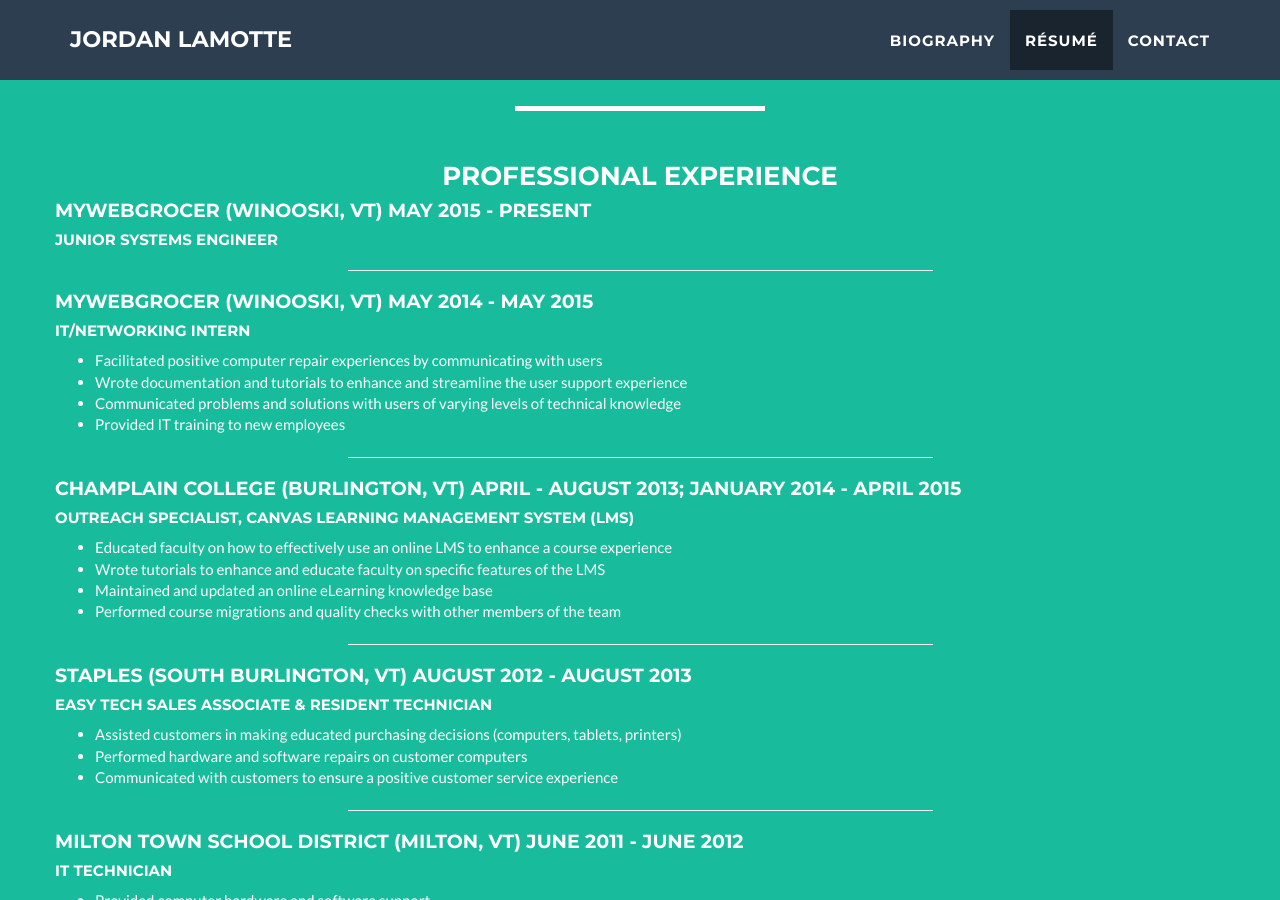
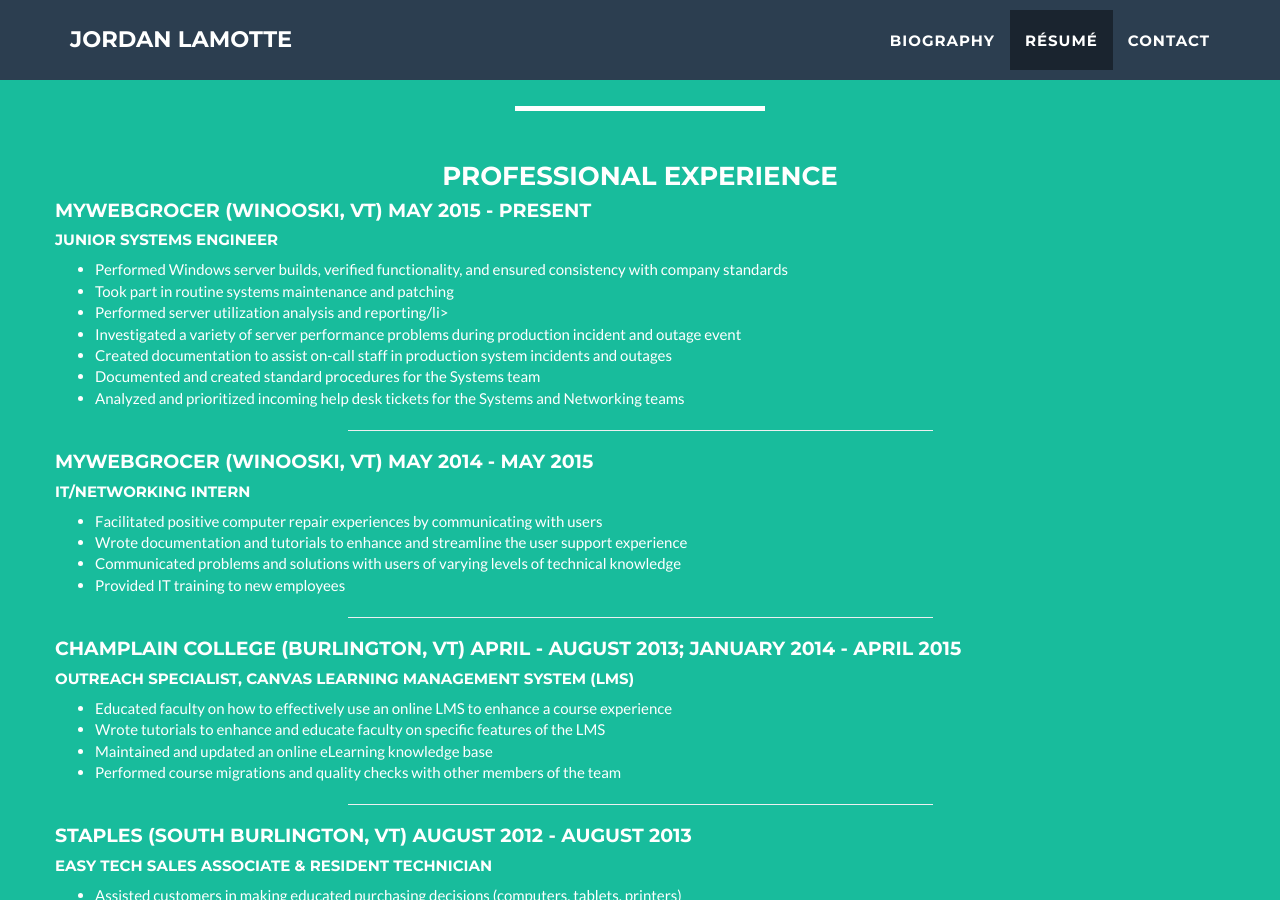
Before and after one commit to lamojo/lamojo.github.io, a Jekyll site: the page built from index.html, in a window 1280 px wide and 900 px high, scrolled down 1416 px. Built offline with Jekyll 4.4.1, drawn with Linux system fonts in a browser that asks for light colours.

Commit message:
Experience
Updated experience on resume.

```diff
--- a/_includes/resume.html
+++ b/_includes/resume.html
@@ -12,14 +12,15 @@
                 <h3 align="center">Professional Experience</h3>
                     <h4>MyWebGrocer (Winooski, VT) May 2015 - present</h4>
                     <h5>Junior Systems Engineer</h5>
-                    <!--
                         <ul>
-                            <li>Facilitated positive computer repair experiences by communicating with users</li>
-                            <li>Wrote documentation and tutorials to enhance and streamline the user support experience</li>
-                            <li>Communicated problems and solutions with users of varying levels of technical knowledge</li>
-                            <li>Provided IT training to new employees</li>
+                            <li>Performed Windows server builds, verified functionality, and ensured consistency with company standards</li>
+                            <li>Took part in routine systems maintenance and patching</li>
+                            <li>Performed server utilization analysis and reporting/li>
+                            <li>Investigated a variety of server performance problems during production incident and outage event</li>
+                            <li>Created documentation to assist on-call staff in production system incidents and outages</li>
+                            <li>Documented and created standard procedures for the Systems team</li>
+                            <li>Analyzed and prioritized incoming help desk tickets for the Systems and Networking teams</li>
                         </ul>
-                    -->
                     <hr width="50%" align="center">
                     <h4>MyWebGrocer (Winooski, VT) May 2014 - May 2015</h4>
                     <h5>IT/Networking Intern</h5>
```
